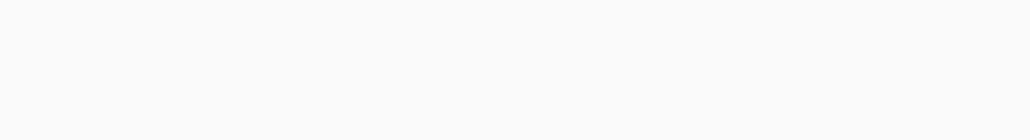
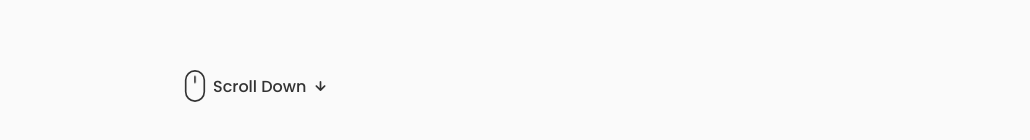
Before and after one commit to quentinplet/react-portfolio-website, a React (Vite) app: page / in a window 1280 px wide. Shown: the part 526-666 px from the top of the page, without its empty margins (125-1155 px from the left). Built offline with nearby package versions, Linux system fonts and the light colour scheme.

Commit message:
💄 Add Home Component styles

```diff
--- a/src/components/Home/Home.jsx
+++ b/src/components/Home/Home.jsx
@@ -2,6 +2,7 @@
 import styled from "styled-components";
 import Social from "./Social";
 import Data from "./Data";
+import ScrollDown from "./ScrollDown";
 
 const Home = () => {
   return (
@@ -13,6 +14,7 @@
 
           <Data />
         </div>
+        <ScrollDown />
       </div>
     </HomeStyled>
   );
@@ -21,10 +23,200 @@
 export default Home;
 
 const HomeStyled = styled.section`
+  .home__container {
+    row-gap: 7rem;
+  }
+
   .home__content {
     grid-template-columns: 116px repeat(2, 1fr);
     padding-top: 5.5rem;
     column-gap: 2rem;
     align-items: center;
   }
+
+  .home__social {
+    display: grid;
+    grid-template-columns: max-content;
+    row-gap: 1rem;
+  }
+
+  .home__social-icon {
+    font-size: 1.25rem;
+    color: var(--title-color);
+    transition: 0.3s;
+
+    &:hover {
+      color: var(--title-color-dark);
+    }
+  }
+
+  .home__title {
+    font-size: var(--big-font-size);
+    margin-bottom: var(--mb-0-25);
+  }
+
+  .home__hand {
+    width: 38px;
+    height: 38px;
+    margin-left: 0.4rem;
+  }
+
+  .home__subtitle {
+    position: relative;
+    font-size: var(--h3-font-size);
+    font-weight: var(--font-normal);
+    margin-bottom: var(--mb-1);
+    padding-left: 5.4rem;
+
+    &::before {
+      content: "";
+      position: absolute;
+      width: 70px;
+      height: 1px;
+      background-color: var(--text-color);
+      left: 0;
+      top: 1rem;
+    }
+  }
+
+  .home__description {
+    max-width: 400px;
+    margin-bottom: var(--mb-3);
+  }
+
+  .home__img {
+    background: url(../../assets//profile.jpg);
+    background-repeat: no-repeat;
+    background-position: center;
+    background-size: cover;
+    box-shadow: inset 0 0 0 9px rgb(255 255 255 / 30%);
+    order: 1;
+    justify-self: center;
+    width: 300px;
+    height: 300px;
+    animation: profile__animate 8s ease-in-out infinite 1s;
+  }
+
+  @keyframes profile__animate {
+    0% {
+      border-radius: 60% 40% 30% 70%/60% 30% 70% 40%;
+    }
+
+    50% {
+      border-radius: 30% 60% 70% 40%/50% 60% 30% 60%;
+    }
+
+    100% {
+      border-radius: 60% 40% 30% 70%/60% 30% 70% 40%;
+    }
+  }
+
+  .home__scroll {
+    margin-left: 9.25rem;
+  }
+
+  .wheel {
+    animation: scroll 2s ease infinite;
+  }
+
+  @keyframes scroll {
+    0% {
+      transform: translateY(0);
+    }
+
+    30% {
+      transform: translateY(3.75rem);
+    }
+  }
+
+  .home__scroll-name {
+    color: var(--title-color);
+    font-weight: var(--font-medium);
+    margin-right: var(--mb-0-25);
+    margin-left: 2px;
+  }
+
+  .home__scroll-arrow {
+    font-size: 1.25rem;
+    color: var(--title-color);
+  }
+
+  /*=============== BREAKPOINTS ===============*/
+  /* For large devices */
+  @media screen and (max-width: 992px) {
+    .home__content {
+      grid-template-columns: 100px repeat(2, 1fr);
+      column-gap: 1.25rem;
+    }
+
+    .home__hand {
+      width: 26px;
+      height: 26px;
+    }
+
+    .home__subtitle {
+      padding-left: 3.75rem;
+      margin-bottom: var(--mb-1);
+    }
+
+    .home__subtitle::before {
+      width: 42px;
+      top: 0.8rem;
+    }
+
+    .home__description {
+      max-width: initial;
+      margin-bottom: var(--mb-2-5);
+    }
+
+    .home__img {
+      width: 250px;
+      height: 250px;
+      box-shadow: inset 0 0 0 8px rgb(255 255 255 / 30%);
+    }
+
+    .home__scroll {
+      margin-left: 7.5rem;
+    }
+  }
+
+  /* For medium devices */
+  @media screen and (max-width: 768px) {
+    .home__content {
+      grid-template-columns: 0.5fr 3fr;
+      padding-top: 3.5rem;
+    }
+
+    .home__img {
+      order: initial;
+      justify-self: initial;
+    }
+
+    .home__data {
+      grid-column: 1/3;
+    }
+
+    .home__img {
+      box-shadow: inset 0 0 0 6px rgb(255 255 255 / 30%);
+      width: 200px;
+      height: 200px;
+    }
+
+    .home__scroll {
+      display: none;
+    }
+  }
+
+  /* For small devices */
+  @media screen and (max-width: 350px) {
+    .home__img {
+      width: 180px;
+      height: 180px;
+    }
+
+    .home__hand {
+      width: 22px;
+      height: 22px;
+    }
+  }
 `;
--- /dev/null
+++ b/src/components/Home/ScrollDown.jsx
@@ -0,0 +1,52 @@
+import React from "react";
+import styled from "styled-components";
+
+const ScrollDown = () => {
+  return (
+    <ScrollDownStyled className="home__scroll">
+      <a href="#about" className="home__scroll-button button--flex">
+        <svg
+          width="32px"
+          height="32px"
+          className="home__scroll-mouse"
+          viewBox="0 0 247 390"
+          version="1.1"
+          xmlns="http://www.w3.org/2000/svg"
+          xmlnsXlink="http://www.w3.org/1999/xlink"
+          style={{
+            fillRule: "evenodd",
+            clipRule: "evenodd",
+            strokeLinecap: "round",
+            strokeLinejoin: "round",
+            strokeMiterlimit: 1.5,
+          }}
+        >
+          <path
+            className="wheel"
+            d="M123.359,79.775l0,72.843"
+            style={{
+              fill: "none",
+              stroke: "var(--title-color)",
+              strokeWidth: "20px",
+            }}
+          ></path>
+          <path
+            id="mouse"
+            d="M236.717,123.359c0,-62.565 -50.794,-113.359 -113.358,-113.359c-62.565,0 -113.359,50.794 -113.359,113.359l0,143.237c0,62.565 50.794,113.359 113.359,113.359c62.564,0 113.358,-50.794 113.358,-113.359l0,-143.237Z"
+            style={{
+              fill: "none",
+              stroke: "var(--title-color)",
+              strokeWidth: "20px",
+            }}
+          ></path>
+        </svg>
+        <span className="home__scroll-name">Scroll Down</span>
+        <i className="uil uil-arrow-down home__scroll-arrow"></i>
+      </a>
+    </ScrollDownStyled>
+  );
+};
+
+export default ScrollDown;
+
+const ScrollDownStyled = styled.div``;
```
